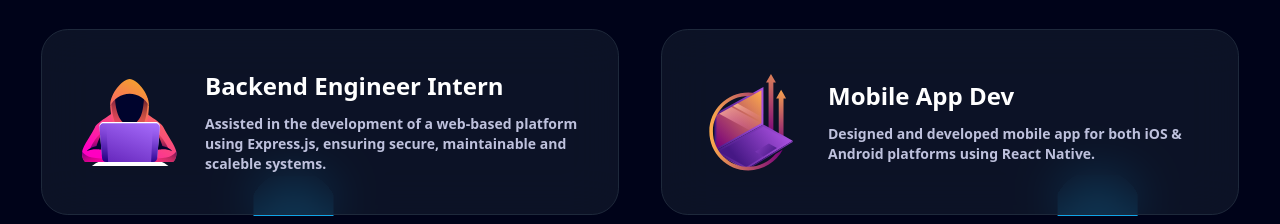
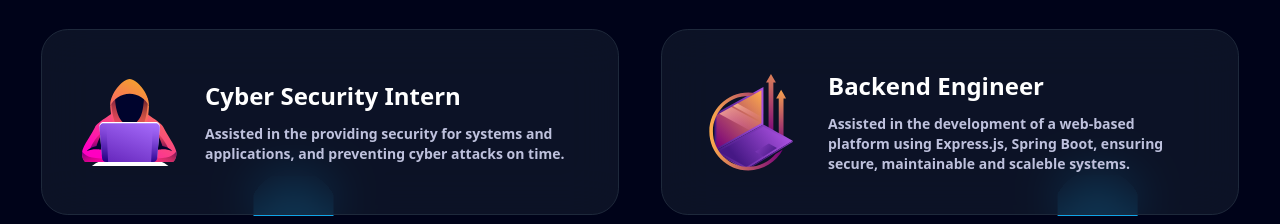
Before and after one commit to iraelie251006/showcase, a Next.js app: page / in a window 1280 px wide. Shown: the part 6135-6359 px from the top of the page. Built offline with nearby package versions, Linux system fonts and the light colour scheme.

Commit message:
Update work experience items with new titles and descriptions.

```diff
--- a/data/index.ts
+++ b/data/index.ts
@@ -140,15 +140,15 @@ export const navItems = [
   export const workExperience = [
     {
       id: 1,
-      title: "Backend Engineer Intern",
-      desc: "Assisted in the development of a web-based platform using Express.js, ensuring secure, maintainable and scaleble systems.",
+      title: "Cyber Security Intern",
+      desc: "Assisted in the providing security for systems and applications, and preventing cyber attacks on time.",
       className: "md:col-span-2",
       thumbnail: "/exp1.svg",
     },
     {
       id: 2,
-      title: "Mobile App Dev",
-      desc: "Designed and developed mobile app for both iOS & Android platforms using React Native.",
+      title: "Backend Engineer",
+      desc: "Assisted in the development of a web-based platform using Express.js, Spring Boot, ensuring secure, maintainable and scaleble systems.",
       className: "md:col-span-2", // change to md:col-span-2
       thumbnail: "/exp2.svg",
     },
```
